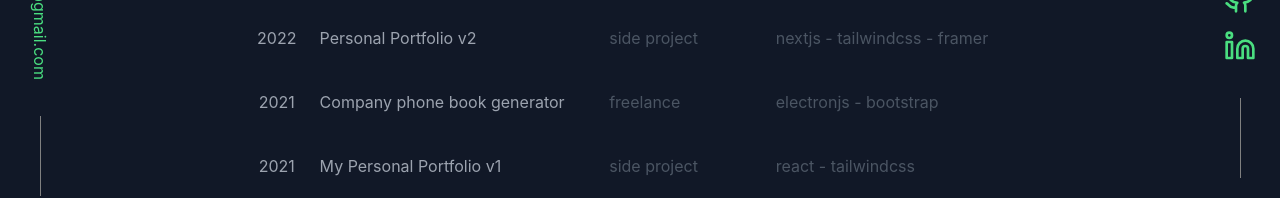
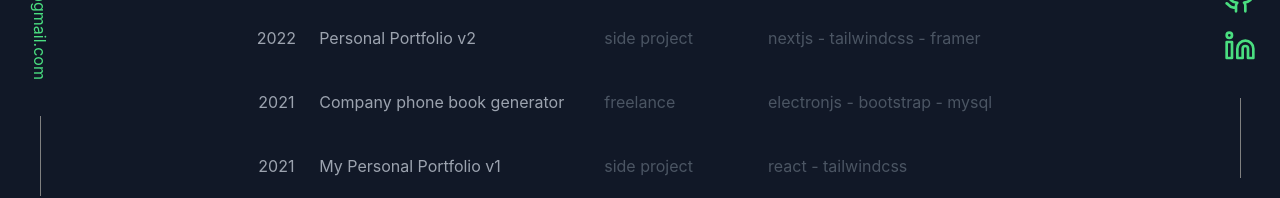
Before and after one commit to bfate7/portfolio-v2, a Next.js app: page /archive in a window 1280 px wide. Shown: the part 426-624 px from the top of the page. Built offline with nearby package versions, Linux system fonts and the light colour scheme.

Commit message:
update projects

```diff
--- a/data/projects.js
+++ b/data/projects.js
@@ -11,7 +11,7 @@ export const projects = [
     title: "Company phone book generator",
     description: "",
     type: "freelance",
-    technologies: ["electronjs", "bootstrap"],
+    technologies: ["electronjs", "bootstrap", "mysql"],
   },
   {
     year: 2021,
```
